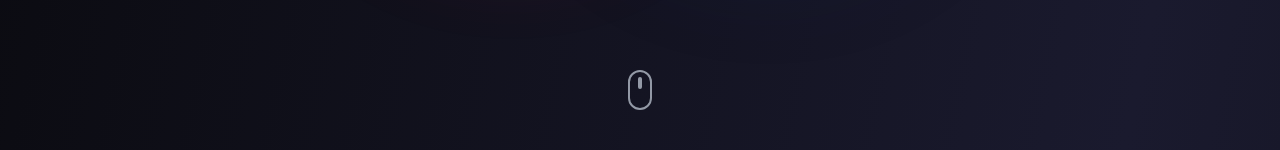
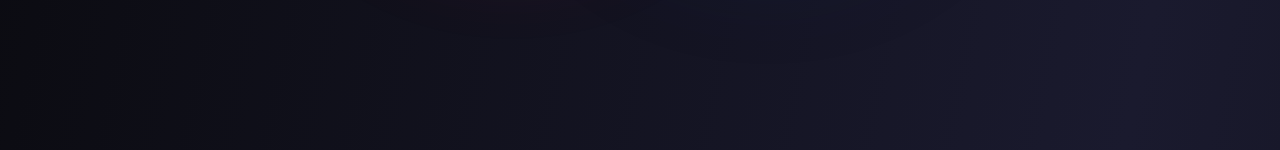
Before and after one commit to shahriar7ahmed/codeAlpha_Portfolio, a React (Vite) app: page / in a window 1280 px wide. Shown: the part 650-800 px from the top of the page. Built offline with nearby package versions, Linux system fonts and the light colour scheme.

Commit message:
removed scroll indicator button

```diff
--- a/src/sections/Hero.jsx
+++ b/src/sections/Hero.jsx
@@ -147,18 +147,6 @@
           </motion.div>
         </div>
       </div>
-
-      {/* Scroll Indicator */}
-      <motion.div
-        initial={{ opacity: 0 }}
-        animate={{ opacity: 1 }}
-        transition={{ delay: 1.5, repeat: Infinity, repeatType: 'reverse' }}
-        className="absolute bottom-10 left-1/2 transform -translate-x-1/2"
-      >
-        <div className="w-6 h-10 border-2 border-gray-400 rounded-full flex justify-center">
-          <div className="w-1 h-3 bg-gray-400 rounded-full mt-2 animate-bounce"></div>
-        </div>
-      </motion.div>
     </section>
   )
 }
```
